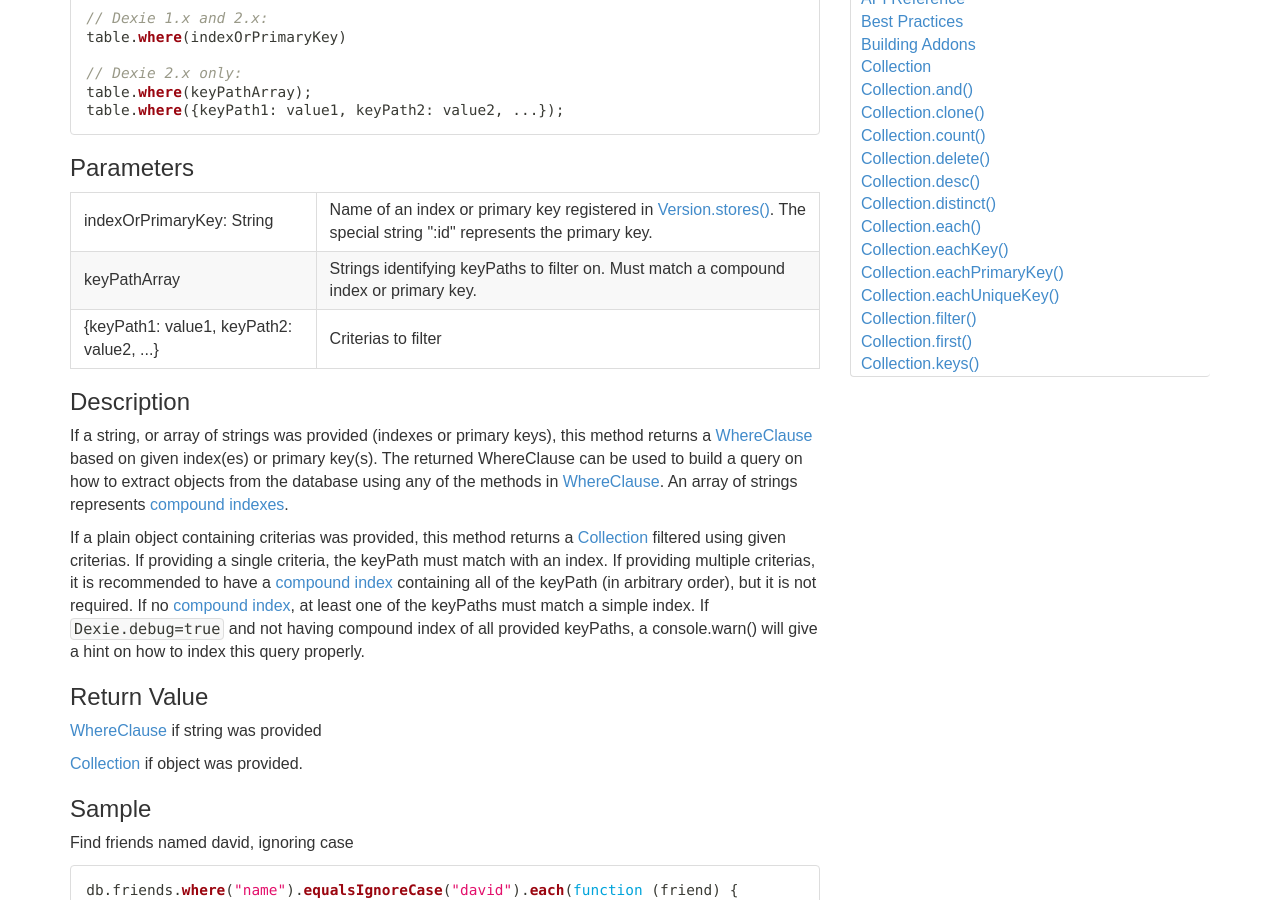
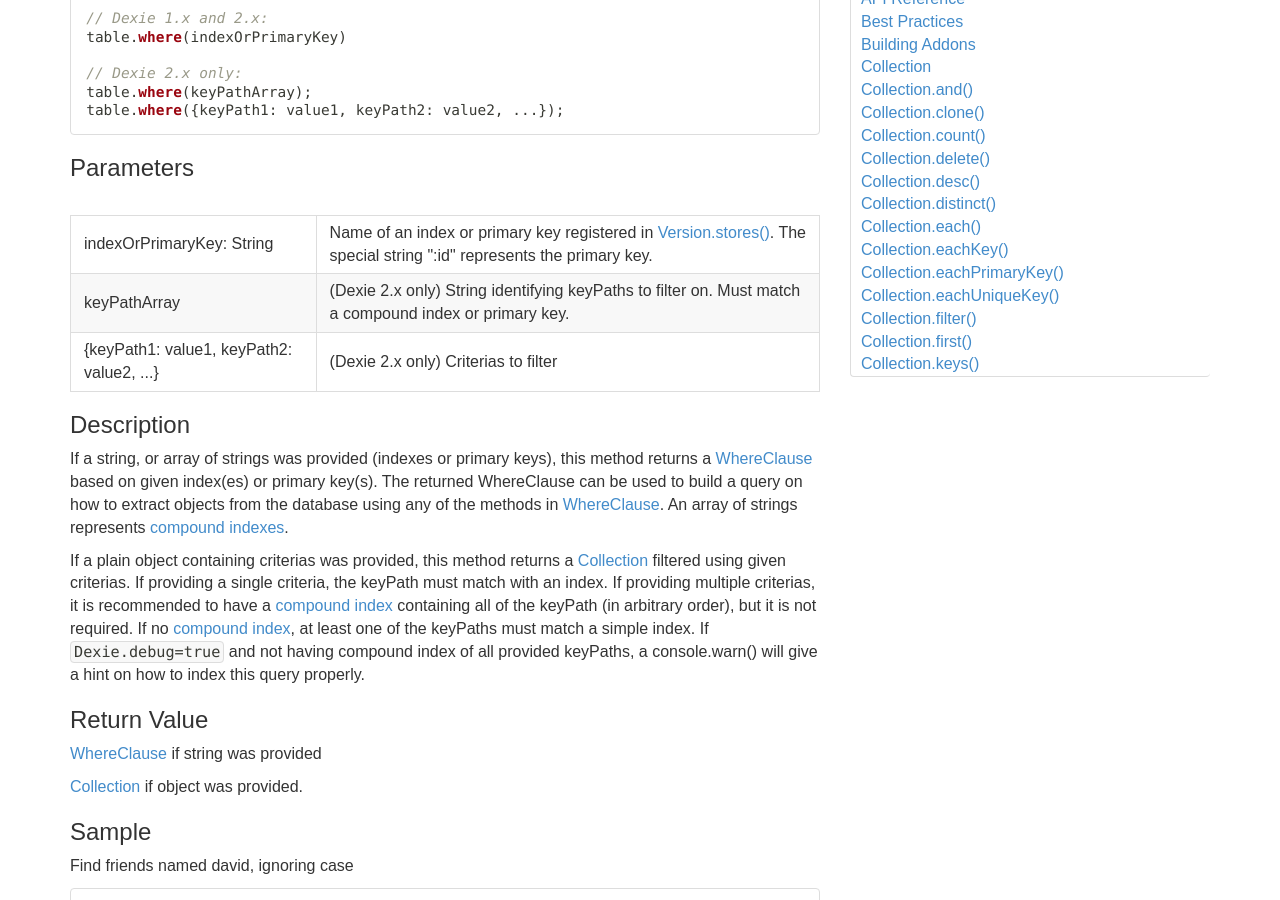
Before and after one commit to dexie/dexie-website, a Jekyll site: the page built from docs/Table/Table.where().md, in a window 1280 px wide and 900 px high, scrolled down 373 px. Built offline with Jekyll 4.4.1, drawn with Linux system fonts in a browser that asks for light colours.

Commit message:
Update Table.where().md

```diff
--- a/docs/Table/Table.where().md
+++ b/docs/Table/Table.where().md
@@ -21,11 +21,11 @@
 <tr><td>indexOrPrimaryKey: String</td><td>Name of an index or primary key registered in <a href="/docs/Version/Version.stores()">Version.stores()</a>. The special string ":id" represents the primary key.</td></tr>
   <tr>
     <td>keyPathArray</td>
-    <td>Strings identifying keyPaths to filter on. Must match a compound index or primary key.</td>
+    <td>(Dexie 2.x only) String identifying keyPaths to filter on. Must match a compound index or primary key.</td>
   </tr>
   <tr>
     <td>{keyPath1: value1, keyPath2: value2, ...}</td>
-    <td>Criterias to filter</td>
+    <td>(Dexie 2.x only) Criterias to filter</td>
   </tr>
 </table>
 
```
